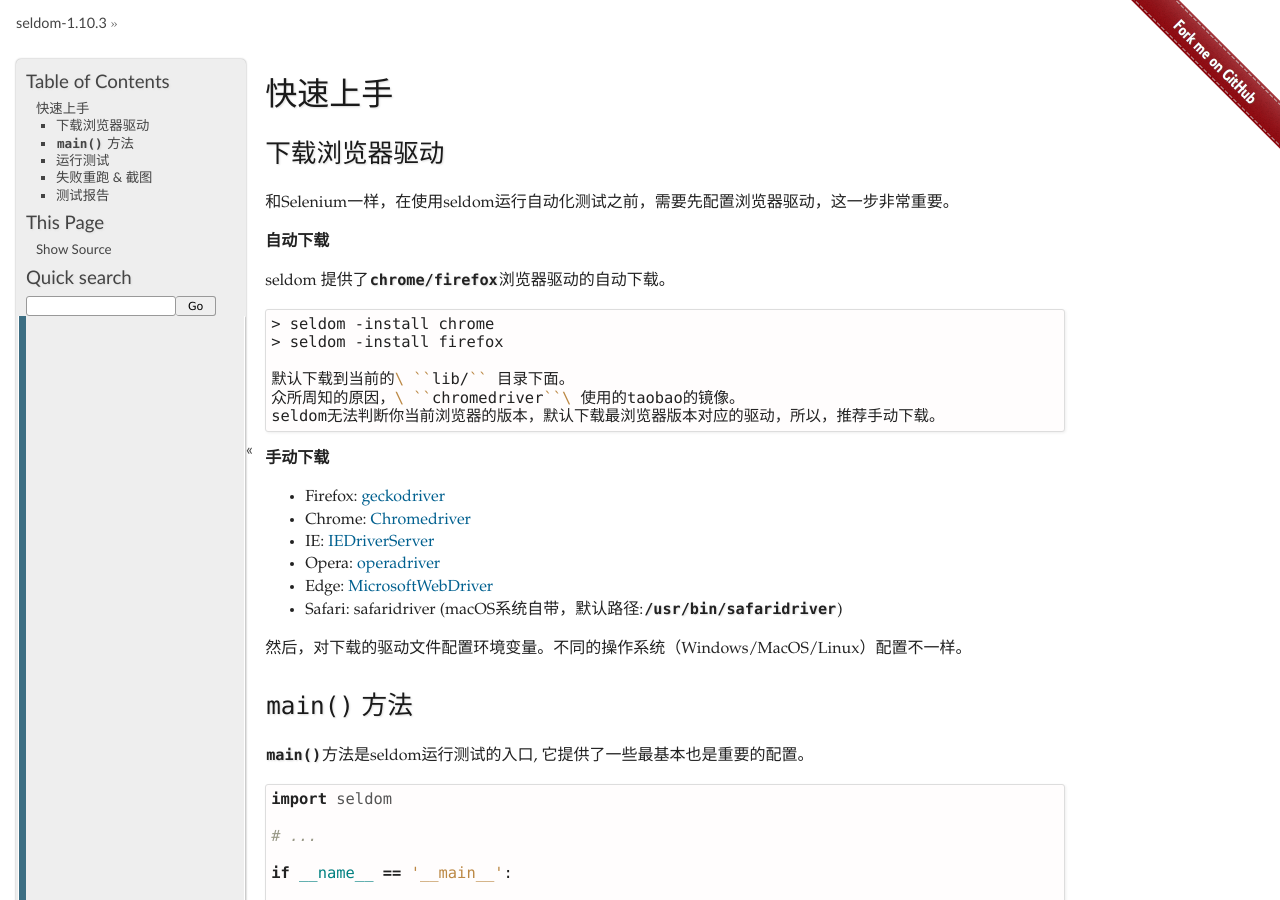
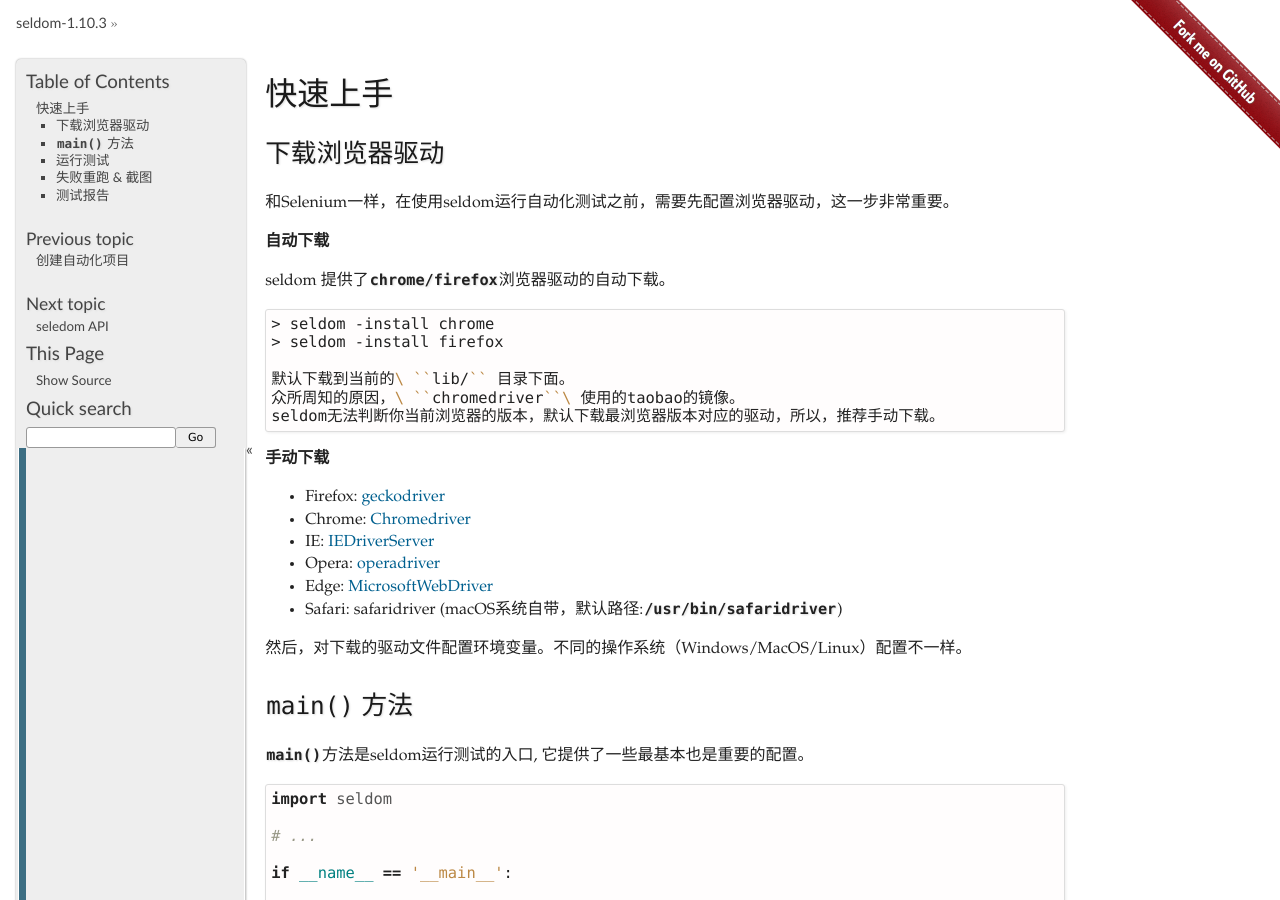
Before and after one commit to SeldomQA/seldom, a Sphinx documentation site: the page built from docs/rst_docs/quickstart.rst, in a window 1280 px wide and 900 px high. Built offline with Sphinx 7.4.7, drawn with Linux system fonts in a browser that asks for light colours; pages that are not in the unit, such as notebooks, are missing from menus; part of the change alters nothing that is shown.

```diff
--- a/docs/index.rst
+++ b/docs/index.rst
@@ -42,20 +42,10 @@ User guide
 
    rst_docs/installation
    rst_docs/create_project
-   rst_docs/driver
-   rst_docs/run_test
-   rst_docs/main
-   rst_docs/reports
-   rst_docs/find_element
+   rst_docs/quickstart
    rst_docs/seldom_api
-   rst_docs/assertion
-   rst_docs/rerun_screenshot
-   rst_docs/parameterized
-   rst_docs/poium
-   rst_docs/testdata
-   rst_docs/send_mail
-   rst_docs/fixture
-   rst_docs/depend
+   rst_docs/advanced
+   rst_docs/other
 
 
 Indices and tables
```
